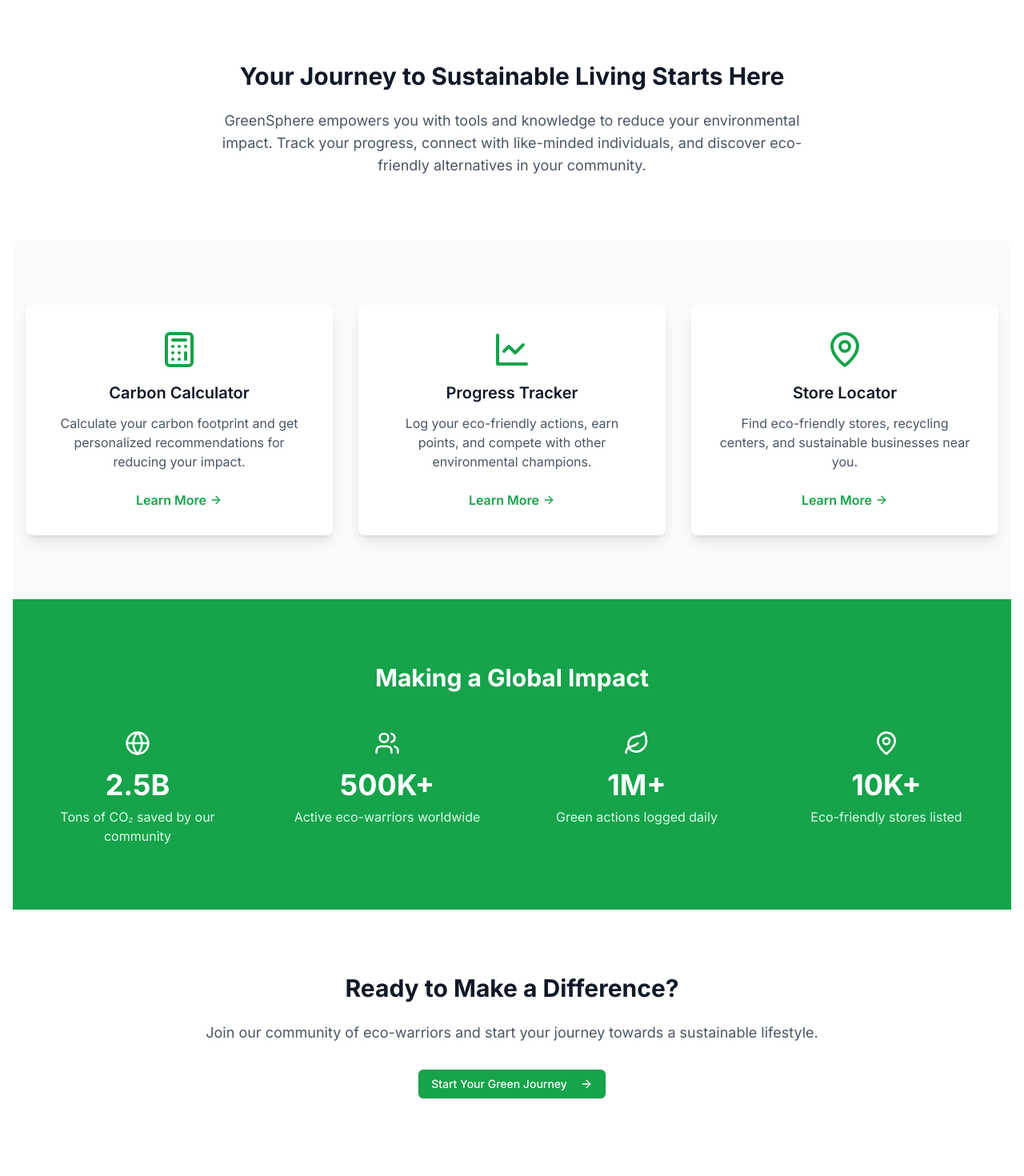
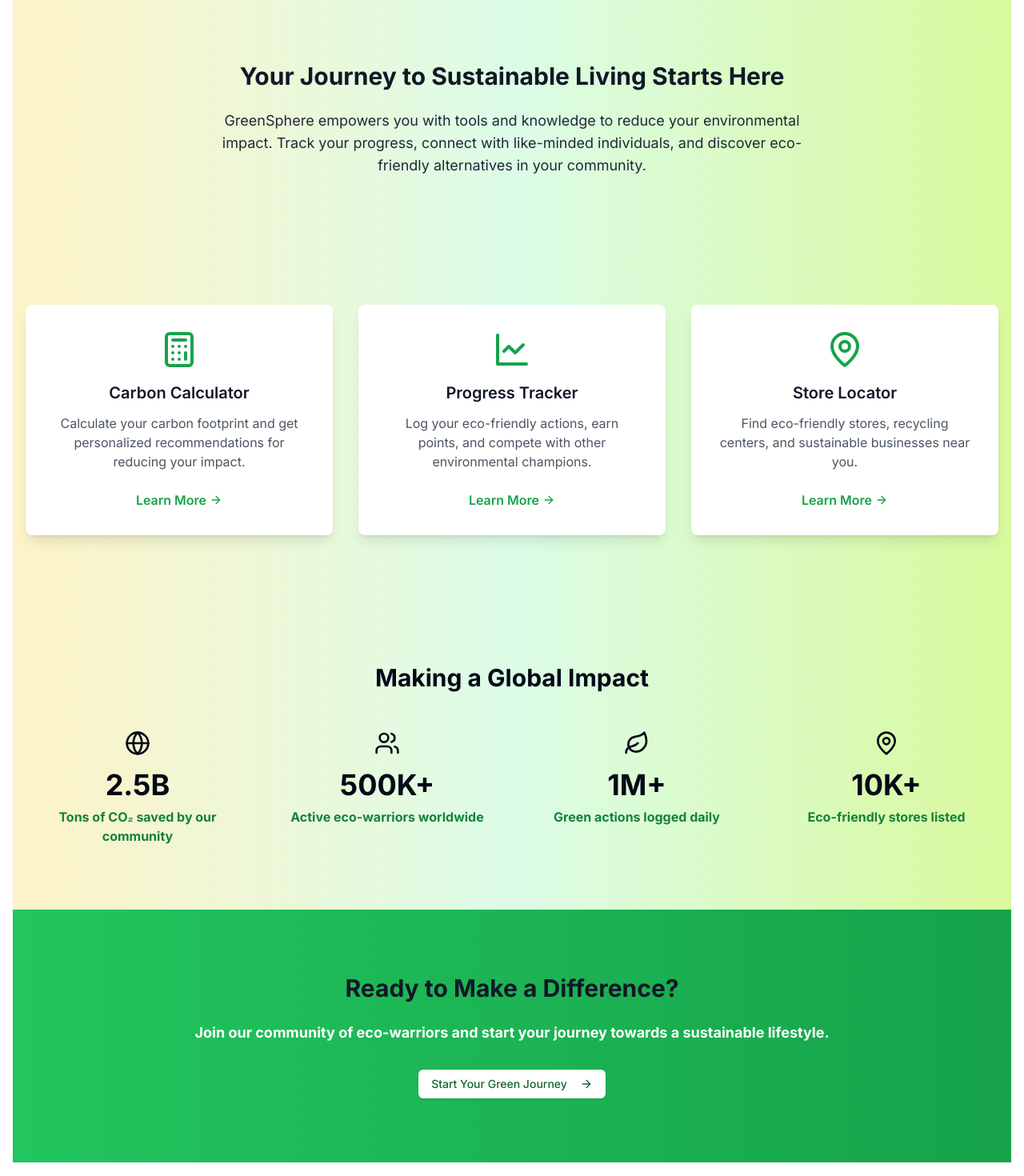
Before and after one commit to Kahlar/webdevproject, a Next.js app: page / in a window 1280 px wide. Shown: the part 720-2190 px from the top of the page at 80% size. Built offline with nearby package versions, Linux system fonts and the light colour scheme; no server answers.

Commit message:
UI styling

```diff
--- a/app/HomePage.tsx
+++ b/app/HomePage.tsx
@@ -174,15 +174,14 @@
   </div>
 </section>
 
-
           {/* Introduction Section */}
-          <section className="py-20 bg-white dark:bg-gray-800 transition-colors duration-300">
+<section className="py-20 bg-gradient-to-r from-amber-100 via-green-100 to-lime-200 transition-colors duration-300">
   <div className="max-w-7xl mx-auto px-4">
     <div className="text-center max-w-3xl mx-auto">
       <h2 className="text-3xl font-bold text-gray-900 dark:text-white mb-6">
         Your Journey to Sustainable Living Starts Here
       </h2>
-                <p className="text-lg text-gray-600 dark:text-gray-300">
+      <p className="text-lg text-gray-800 dark:text-gray-200">
         GreenSphere empowers you with tools and knowledge to reduce your environmental impact. Track your
         progress, connect with like-minded individuals, and discover eco-friendly alternatives in your
         community.
@@ -191,8 +190,9 @@
   </div>
 </section>
 
+
           {/* Preview Section */}
-          <section className="py-20 bg-gray-50 dark:bg-gray-900 transition-colors duration-300">
+          <section className="py-20 bg-gradient-to-r from-amber-100 via-green-100 to-lime-200 transition-colors duration-300">
             <div className="max-w-7xl mx-auto px-4">
               <div className="grid md:grid-cols-3 gap-8">
                 <Link href="/carbon-calculator">
@@ -221,7 +221,7 @@
           </section>
 
           {/* Eco-Facts Section */}
-          <section className="py-20 bg-green-600 dark:bg-green-800 text-white transition-colors duration-300">
+          <section className="py-20 bg-gradient-to-r from-amber-100 via-green-100 to-lime-200 transition-colors duration-300">
             <div className="max-w-7xl mx-auto px-4">
               <h2 className="text-3xl font-bold text-center mb-12">Making a Global Impact</h2>
               <div className="grid md:grid-cols-4 gap-8">
@@ -229,7 +229,7 @@
                   <div key={index} className="text-center">
                     <div className="flex justify-center mb-4">{fact.icon}</div>
                     <div className="text-4xl font-bold mb-2">{fact.stat}</div>
-                    <div className="text-green-100">{fact.text}</div>
+                    <div className="text-green-700 font-bold">{fact.text}</div>
                   </div>
                 ))}
               </div>
@@ -237,15 +237,15 @@
           </section>
 
           {/* Call to Action */}
-          <section className="py-20 bg-white dark:bg-gray-800 transition-colors duration-300">
+          <section className="py-20 bg-gradient-to-r from-green-500 to-green-600 transition-colors duration-300">
             <div className="max-w-7xl mx-auto px-4 text-center">
               <h2 className="text-3xl font-bold text-gray-900 dark:text-white mb-6">Ready to Make a Difference?</h2>
-              <p className="text-lg text-gray-600 dark:text-gray-300 mb-8">
+              <p className="text-lg font-bold text-white dark:text-gray-300 mb-8">
                 Join our community of eco-warriors and start your journey towards a sustainable lifestyle.
               </p>
               <Link href="/carbon-calculator">
               <Button
-                className="!bg-green-600 hover:!bg-green-700 dark:!bg-green-700 dark:hover:!bg-green-800 !text-white transition-all inline-flex items-center"
+                className="!bg-white hover:!bg-green-700 dark:!bg-green-700 dark:hover:!bg-green-800 !text-green-800 transition-all inline-flex items-center"
                 >
                 Start Your Green Journey
                 <ArrowRight className="ml-2 h-5 w-5" />
```
Lines whose indentation alone changed are shown as unchanged.
